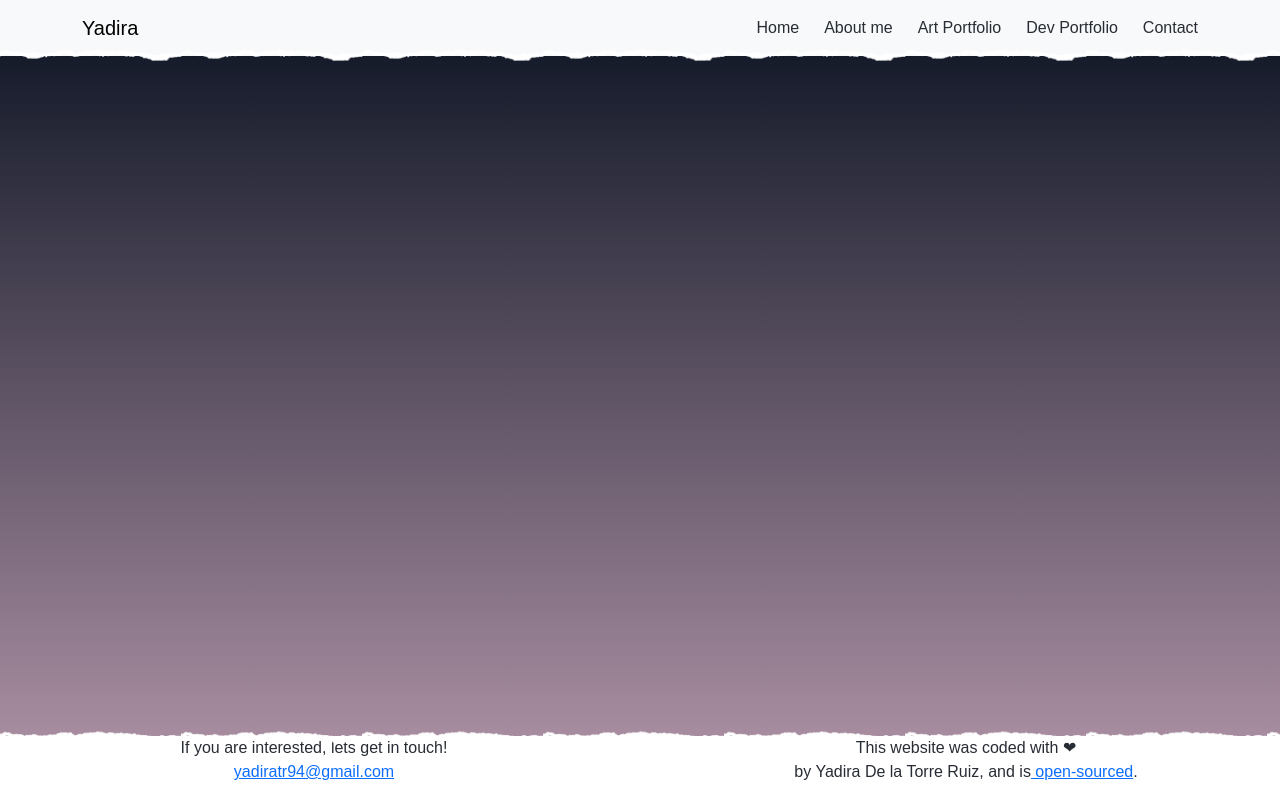
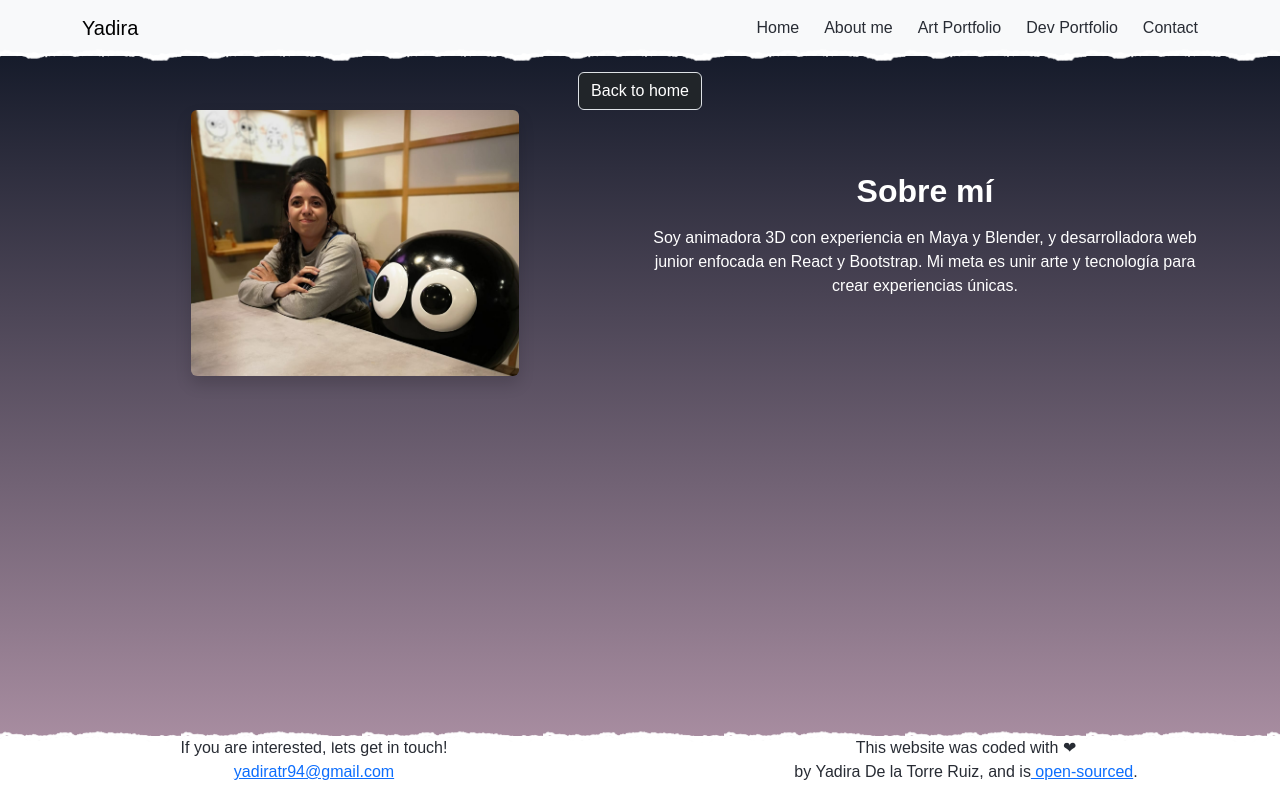
Before and after one commit to Yayiyi94/portfolio-3ddev, a React (Create React App) app: page /about in a window 1280 px wide. Built offline with nearby package versions, Linux system fonts and the light colour scheme.

Commit message:
Added aboutme information

```diff
--- a/src/Aboutme.js
+++ b/src/Aboutme.js
@@ -1,10 +1,37 @@
-import logo from "./logo.svg";
+import { Container, Row, Col, Card, Button } from "react-bootstrap";
+import { Link } from "react-router-dom";
+import mainphoto from "./images/My-photo.png";
 import "./App.css";
 
 export default function Aboutme() {
   return (
-    <div className="Aboutme">
-      <h1>Hello from Aboutme</h1>
-    </div>
+    <section id="portfolio3d" className="py-5">
+      <div className="Aboutme">
+        <Link to="/">
+          <Button variant="dark border" size="md" className="mt-4">
+            Back to home
+          </Button>
+        </Link>
+        <Container>
+          <Row className="align-items-center">
+            <Col md={6}>
+              <img
+                src={mainphoto}
+                alt="Yadira"
+                className="about-photo img-fluid rounded shadow"
+              />
+            </Col>
+            <Col md={6}>
+              <h2 className="fw-bold mb-3">Sobre mí</h2>
+              <p>
+                Soy animadora 3D con experiencia en Maya y Blender, y
+                desarrolladora web junior enfocada en React y Bootstrap. Mi meta
+                es unir arte y tecnología para crear experiencias únicas.
+              </p>
+            </Col>
+          </Row>
+        </Container>
+      </div>
+    </section>
   );
 }
--- a/src/App.css
+++ b/src/App.css
@@ -8,6 +8,12 @@
 
 .hero-container {
   margin-top: 50px;
+}
+
+.about-photo {
+  width: 60%;
+  max-width: 350px;
+  height: auto;
 }
 
 nav::after {
```
Also changed, not shown: src/images/My-photo.png (added).
